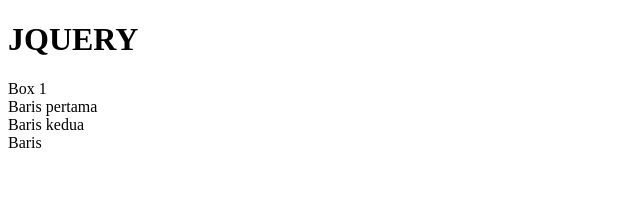
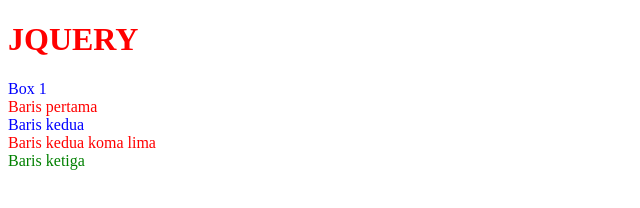
Before and after one commit to ghulam46/LearnJquery, a website: page Belajar_Jquery/index.html in a window 1280 px wide. Shown: the whole page, without its empty margins (0-640 px from the left). Drawn offline with Linux system fonts and the light colour scheme.

Commit message:
jquery - selection

```diff
--- a/Belajar_Jquery/index.html
+++ b/Belajar_Jquery/index.html
@@ -14,6 +14,23 @@
 
     <div class="boxes">Baris pertama</div>
     <div class="boxes">Baris kedua</div>
-    <div class="boxes">Baris </div>
+    <div class="boxes">Baris kedua koma lima</div>
+    <div class="boxes">Baris ketiga</div>
+
+
+    <script>
+        // memastikan file sudah di load dengan sempurna
+        $(document).ready(function() {
+            $('h1').css('color', 'red');
+            $('#box1').css('color', 'blue');
+            $('.boxes').css('color', 'blue');
+
+            $('.boxes:first').css('color', 'red');
+            $('.boxes:last').css('color', 'green');
+
+            // :eq(2) adalah pseudo-selektor yang memilih elemen di indeks ke-2 dalam kumpulan elemen yang dipilih
+            $('.boxes:eq(2)').css('color', 'red');
+        });
+    </script>
 </body>
 </html>
```
